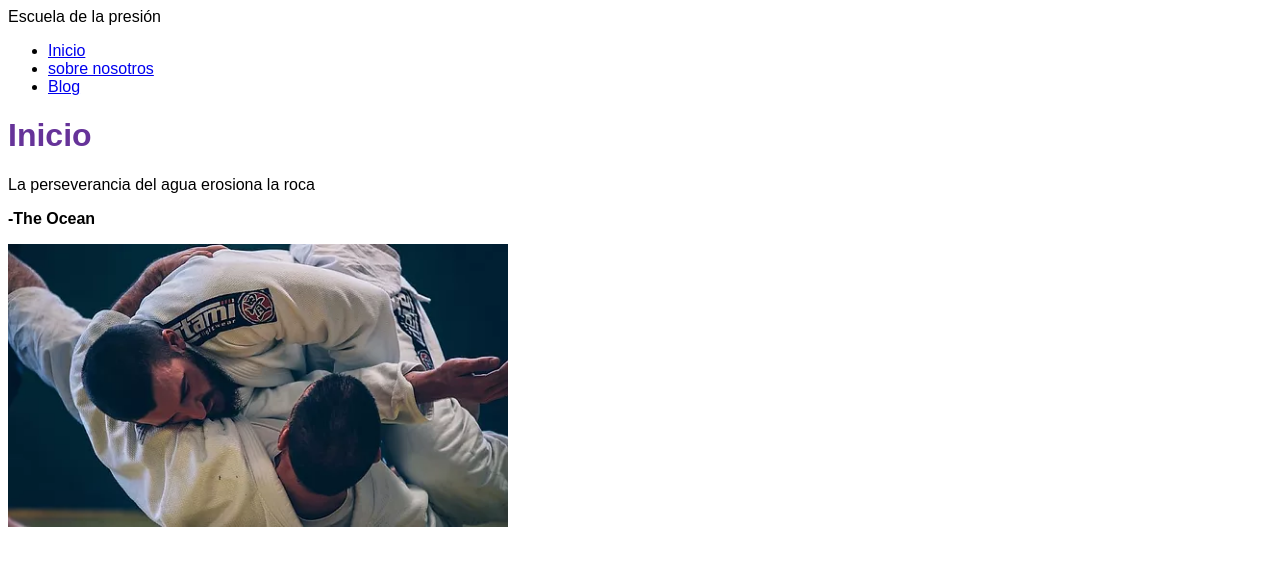
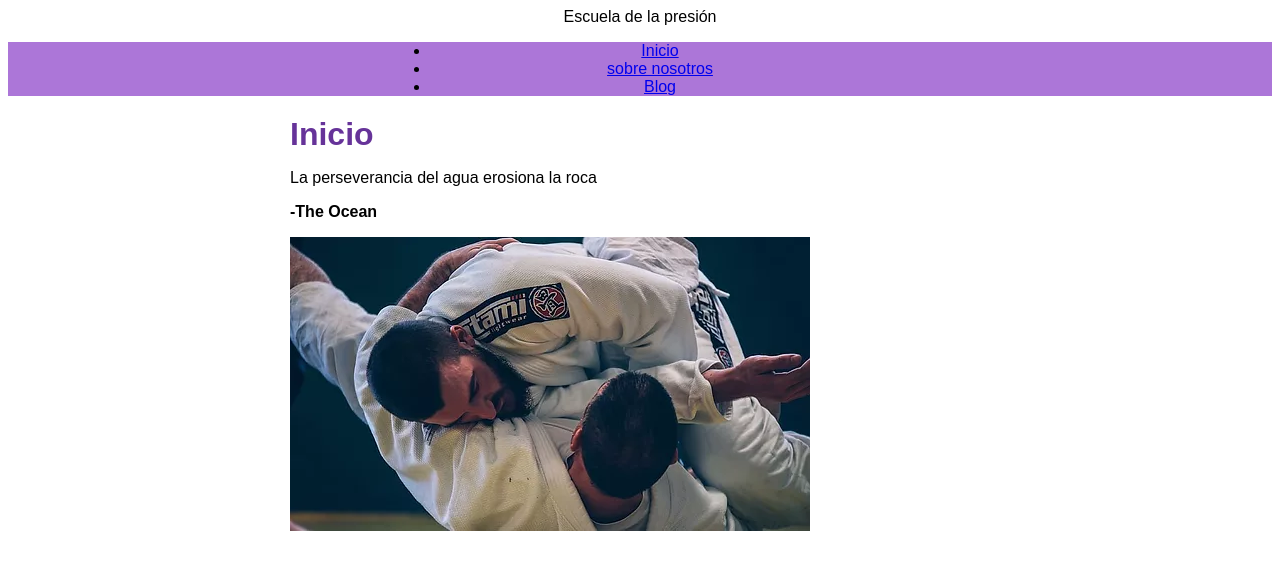
Before and after one commit to EzeJaquez/GatsbyPractica2, a Gatsby site: page / in a window 1280 px wide. Built offline with nearby package versions, Linux system fonts and the light colour scheme; Gatsby itself is replaced by a stand-in of ours.

Commit message:
commit de actualizacion

```diff
--- a/src/components/css/layout.module.css
+++ b/src/components/css/layout.module.css
@@ -1,4 +1,5 @@
 .container{
+    text-align: center;
     margin:auto;
     max-width: 100%;
     font-family:sans-serif;
@@ -6,8 +7,17 @@
 .heading {
     color: rebeccapurple;
 }
+nav{
+  width: 100%;
+  background-color: rgb(172, 118, 216);
+  margin-bottom: 20px;
+}
+.navCont{
+  max-width: 500px;
+  margin:auto;
+}
 .nav-links {
-  text-align: right;
+  text-align: center;
   padding-left: 0px;
   display: flex;
   list-style: none;
@@ -46,6 +56,8 @@
   background:rgb(120, 51, 177);
 }
 .contenido,.heading{
-
-  max-width: 500px;
+  margin-top:20px;
+  text-align: left !important;
+  margin:auto;
+  max-width: 700px;
 }
--- a/src/components/layout.js
+++ b/src/components/layout.js
@@ -8,6 +8,7 @@ import {
     navLinkText,
     siteTitle,
     contenido,
+    navCont,
 } from './css/layout.module.css'
 
 const Layout = ({pageTitle, children}) => {
@@ -25,6 +26,7 @@ const Layout = ({pageTitle, children}) => {
             <title>{pageTitle} | {data.site.siteMetadata.title}</title>
             <header className={siteTitle}>{data.site.siteMetadata.title}</header>
             <nav>
+                <div className={navCont}>
                 <ul className={navLinks}>
                     <li className={navLinkItem}>
                         <Link to="/" className={navLinkText}>Inicio</Link>
@@ -38,6 +40,7 @@ const Layout = ({pageTitle, children}) => {
                         </Link>
                     </li>
                 </ul>
+                </div>
             </nav>
             <main>
                 <h1 className={heading}>{pageTitle}</h1>
```
